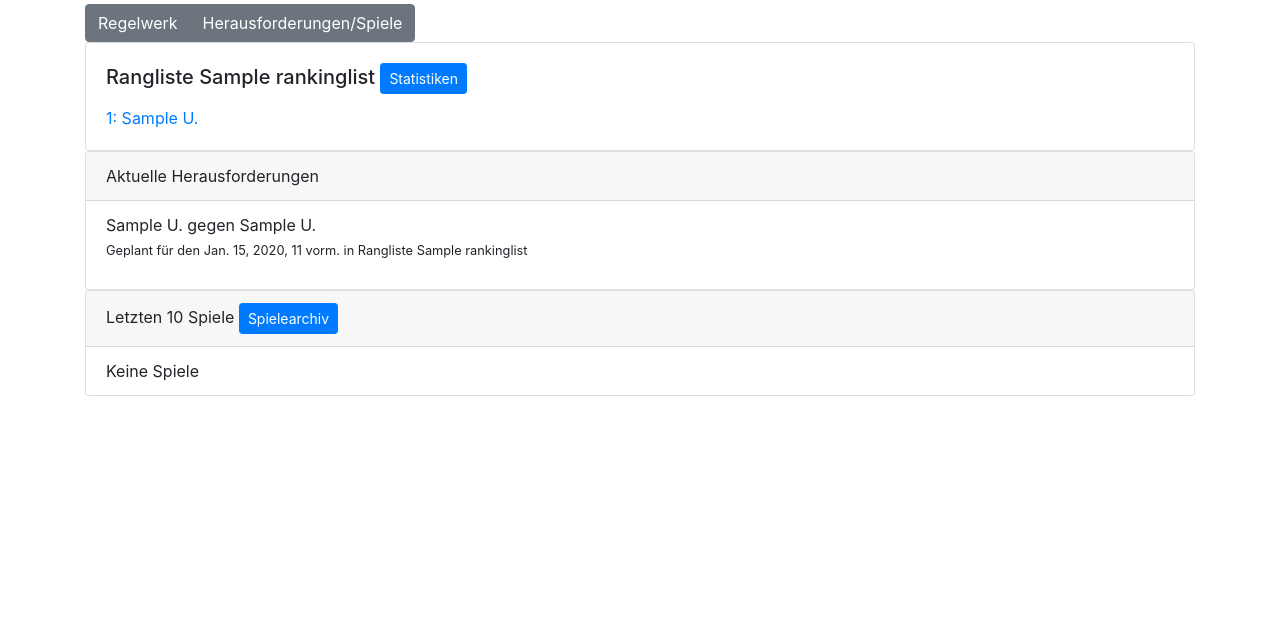
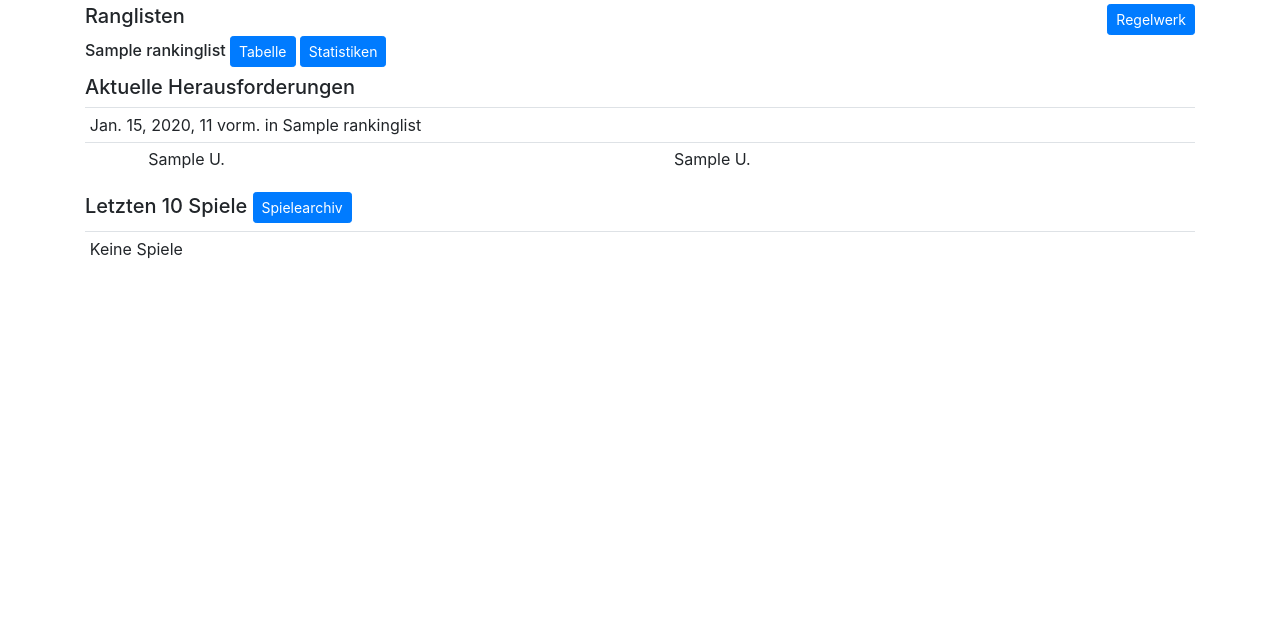
Before and after one commit to puredriver/myclub, a Django app: page /rankinglist/ in a window 1280 px wide. Shown: the part 56-692 px from the top of the page. Run offline with Django 3.2, Linux system fonts and the light colour scheme; tables that the repository leaves empty hold one stand-in row (values such as "Sample post"); some libraries are stand-ins or nearby versions.

Commit message:
new table structure in index html

```diff
--- a/rankinglist/templates/rankinglist/index.html
+++ b/rankinglist/templates/rankinglist/index.html
@@ -2,28 +2,33 @@
 
 {% block content %}
 
-<div class="btn-group" role="group" aria-label="Basic example">
-  <button type="button" class="btn btn-secondary" data-toggle="modal" data-target="#exampleModal">Regelwerk</button>
-  <button type="button" class="btn btn-secondary">Herausforderungen/Spiele</button>
-</div>
+<button type="button" class="btn btn-primary btn-sm float-right" data-toggle="modal" data-target="#exampleModal">
+  Regelwerk
+</button>
+
+<h5>Ranglisten</h5>
+
+{% for r in rankinglists %}
+    <h6>{{ r.name }} <button class="btn btn-primary btn-sm" id="rbutton{{r.id}}">Tabelle</button>
+       <a href="{% url 'rankinglist_stats' rankinglist_id=r.id %}" class="btn btn-primary btn-sm">Statistiken</a></h6>
 
 
-  {% for r in rankinglists %}
-
-  <div class="card">
-    <div class="card-body">
-      <h5 class="card-title">Rangliste {{ r.name }}
-        <a href="{% url 'rankinglist_stats' rankinglist_id=r.id %}" class="btn btn-primary btn-sm">Statistiken</a>
-
-      </h5>
+    <table id="rtable{{r.id}}" class="table table-sm">
+      <thead>
+          <tr>
+          <th scope="col">#</th>
+          <th scope="col">Name</th>
+          </tr>
+      </thead>
+      <tbody>
           {% for pos in r.rankings.all %}
-      <a href="{% url 'player_history' player_id=pos.player.id %}">{{pos.position}}:  {{pos.player.player.nameshort}}</a><br>
+          <tr>
+          <td scope="row">{{pos.position}}</td>
+          <td><a href="{% url 'player_history' player_id=pos.player.id %}">   {{pos.player.player.nameshort}}</a></td>
+          </tr>
           {% endfor %}
-    </div>
-
-  </div>
-
-
+      <tbody>
+ </table>
 
  <script>
     $("#rtable{{r.id}}").hide();
@@ -35,62 +40,65 @@
 
 {% endfor %}
 
-  <div class="card">
-    <div class="card-header">
-      Aktuelle Herausforderungen
-    </div>
+<h5>Aktuelle Herausforderungen</h5>
 
-    <ul class="list-group list-group-flush">
+<table class="table table-sm">
 
+  <tbody>
+  {% for m in matches_planned %}
+      <tr>
+          <td colspan="3">{{ m.playedat }} in {{m.rankinglist}}</td></tr>
+      <tr>
+          <td></td>
+          <td>{{ m.playerone.player.nameshort }}</td>
+          <td>{{ m.playertwo.player.nameshort }}</td>
+      </tr>
+  {% empty %}
+      <tr>
+          <td colspan="8">Keine aktuellen Herausforderungen</td>
+      </tr>
+  {% endfor %}
+  </tbody>
+</table>
 
-   {% for m in matches_planned %}
-   <li class="list-group-item">
-    {{ m.playerone.player.nameshort }} gegen {{ m.playertwo.player.nameshort }}
-    <p><small>Geplant für den {{ m.playedat }} in Rangliste {{ m.rankinglist }}</small></p>
+<h5>Letzten 10 Spiele <a href="{% url 'matcheshistory' %}" class="btn btn-primary btn-sm">Spielearchiv</a></h5>
 
-   </li>
+<table class="table table-sm">
 
+  <tbody>
+  {% for m in matches %}
+      <tr>
+          <td colspan="5">{{ m.playedat }} in {{m.rankinglist}}</td>
+      </tr>
+      <tr>
+          <td></td>
+          <td>{{ m.playerone.player.nameshort }}</td>
+          <td>{{ m.set1playerone }}</td>
+          <td>{{ m.set2playerone }}</td>
+          <td>
+          {% if m.set3playerone != 0 and m.set3playertwo != 0 %}
+              {{ m.set3playerone }}
+          {% endif %}
+        </td>
+      </tr>
+        <td></td>
+          <td>{{ m.playertwo.player.nameshort }}</td>
+          <td>{{ m.set1playertwo }}</td>
+          <td>{{ m.set2playertwo }}</td>
+          <td>
+            {% if m.set3playerone != 0 and m.set3playertwo != 0 %}
+            {{ m.set3playertwo }}
+            {% endif %}
+          </td>
+
+      </tr>
   {% empty %}
-    <li class="list-group-item">Derzeit keine Herausforderungen</li>
-
+      <tr>
+          <td colspan="8">Keine Spiele</td>
+      </tr>
   {% endfor %}
-    </ul>
-  </div>
-
-    <div class="card">
-      <div class="card-header">
-        Letzten 10 Spiele <a href="{% url 'matcheshistory' %}" class="btn btn-primary btn-sm">Spielearchiv</a>
-      </div>
-
-      <ul class="list-group list-group-flush">
-        {% for m in matches %}
-        <li class="list-group-item">
-
-          {{ m.playerone.player.nameshort }} gegen {{ m.playertwo.player.nameshort }}:
-
-          {{ m.set1playerone }}:{{ m.set1playertwo }}
-          {{ m.set2playerone }}:{{ m.set2playertwo }}
-
-          {% if m.set3playerone != 0 and m.set3playertwo != 0 %}
-              {{ m.set3playerone }}:{{ m.set3playertwo }}
-          {% endif %}
-          <p><small>In Rangliste {{m.rankinglist}}</small></p>
-
-          </li>
-
-
-
-        {% empty %}
-        <li class="list-group-item">Keine Spiele</li>
-        {% endfor %}
-
-      </ul>
-
-
-    </div>
-
-
-
+  </tbody>
+</table>
 
     <!-- Modal -->
 <div class="modal fade" id="exampleModal" tabindex="-1" role="dialog" aria-labelledby="exampleModalLabel" aria-hidden="true">
@@ -107,11 +115,16 @@
           <li>Die Rangliste wird nicht für irgendwelche Auswertungen/Aufstellungen etc. verwendet.</li>
           <li>Start: Alle Spieler, die mitmachen wollen, werden nach ihrer Stärke in der Rangliste angeordnet. Der beste Spieler steht an der Spitze der Rangliste.
           <li>Herausfordern: Um nach oben zu kommen, kann ein Spieler die 3 Spieler direkt über ihm herausfordern. Diese müssen die Herausforderung annehmen.
-      <li>Herausforderungen müssen angenommen werden und innerhalb der nächsten 7 Tage gespielt werden, sonst gilt das Spiel als verloren.
+          <li>Herausforderungen & Spieltermine werden persönlich mit dem jeweiligen Gegner abgesprochen</li>
+          <li>Falls Kontaktdaten fehlen könnt ihr den Admin kontaktieren.</li>
+          <li>Herausforderungen müssen angenommen werden und innerhalb der nächsten 7 Tage gespielt werden, sonst gilt das Spiel als verloren. (Aussnahme: Winter in der Halle)
+          <li>Falls dem Gegner die Halle im Winter zu teuer ist kann eine Herausforderung storniert oder verlegt werden
+          <li>Urlaub und Krankheit sind zu tolerierende Ausnahmen und eine Herausforderung kann storniert oder verlegt werden</li>
           <li>Gewinnt der Herausforderer, werden die Plätze getauscht, verliert er, bleiben die Positionen bestehen. Der neue Stand ist die Basis für weitere Spiele.
           <li>Es darf nur EINE offene Herausforderung bestehen. Erst nachdem das Spiel gespielt ist, darf eine weitere Herausforderung ausgesprochen werden
           <li>Der Spielmodus entspricht denen des Medenspiels z. B. 6:2, 4:6, 10:5 - Championstiebreak im dritten Satz</li>
           <li>Das Spielergebnis wird dem Administrator (der bekannt sein sollte) so schnell wie möglich gemeldet - spätestens aber nach einem Tag! Dieser aktualisiert dann die Rangliste
+
           </ul>
       </div>
       <div class="modal-footer">
@@ -121,5 +134,4 @@
   </div>
 </div>
 
-
 {% endblock %}
```
Also changed, not shown: README.md. Lines whose indentation alone changed are shown as unchanged.
